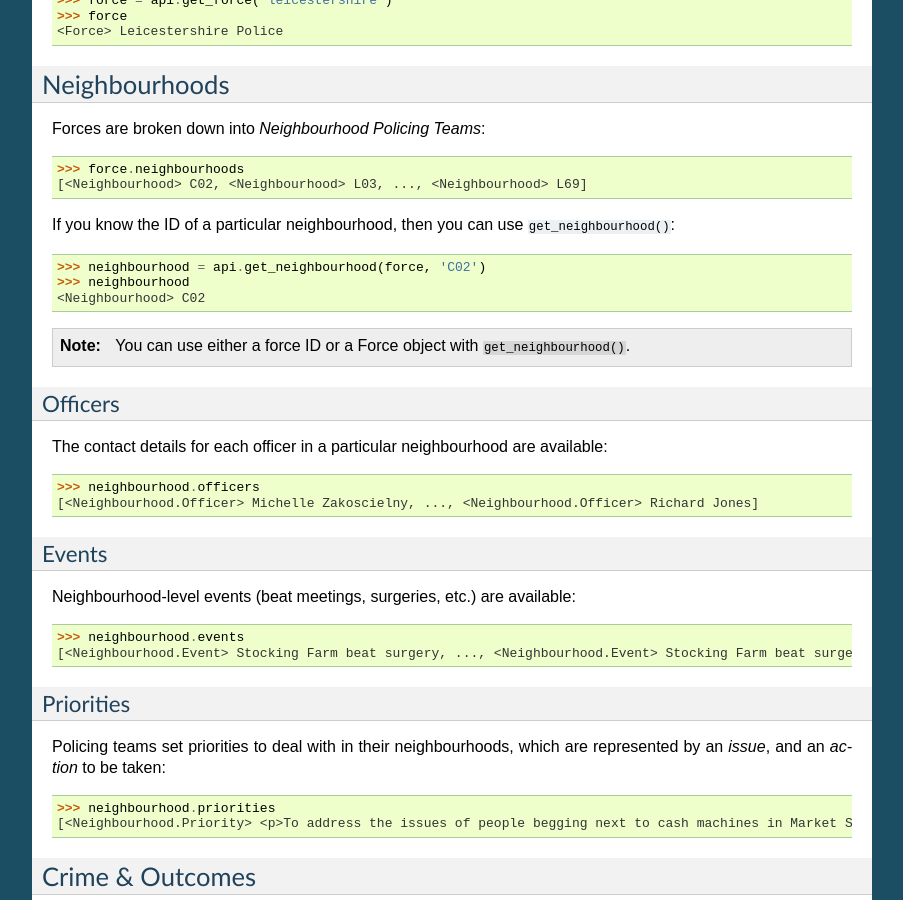
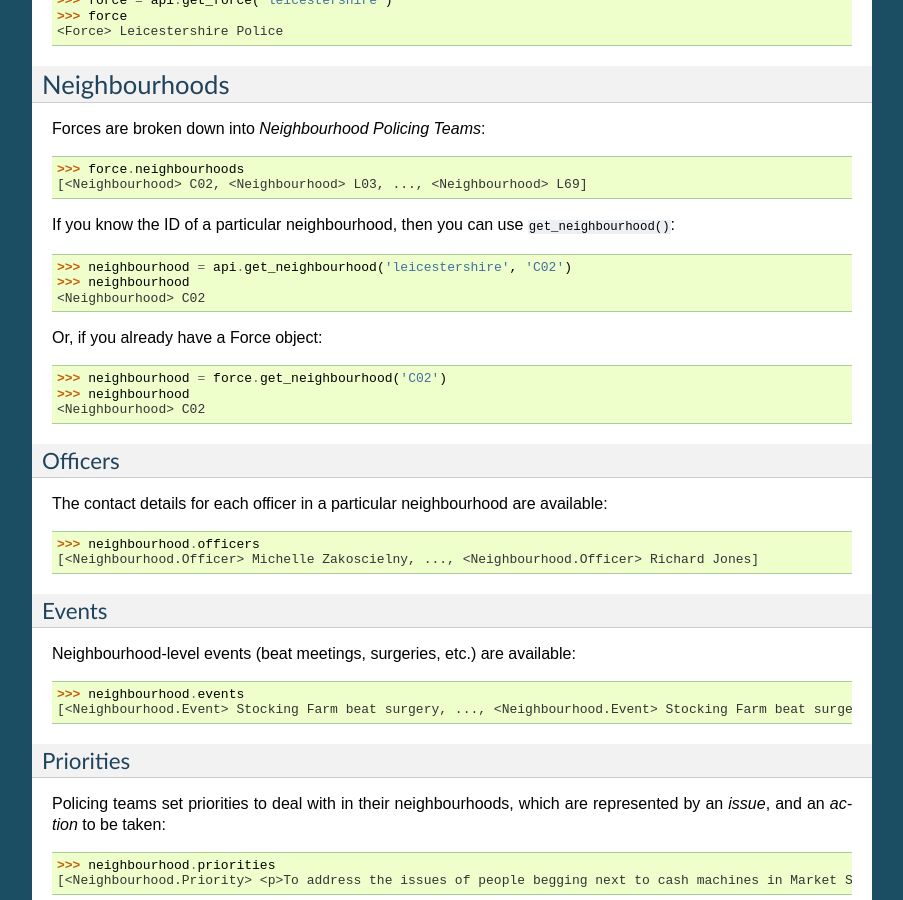
Before and after one commit to rkhleics/police-api-client-python, a Sphinx documentation site: the page built from docs/index.rst, in a window 1280 px wide and 900 px high, scrolled down 723 px. Shown: the whole window, without its empty margins (198-1101 px from the left). Built offline with Sphinx 7.4.7, drawn with Linux system fonts in a browser that asks for light colours; pages that are not in the unit, such as notebooks, are missing from menus.

Commit message:
Implement Force.get_neighbourhood() and encourage people to use it.

```diff
--- a/docs/index.rst
+++ b/docs/index.rst
@@ -53,12 +53,15 @@ Forces are broken down into *Neighbourhood Policing Teams*::
 If you know the ID of a particular neighbourhood, then you can use
 ``get_neighbourhood()``::
 
-    >>> neighbourhood = api.get_neighbourhood(force, 'C02')
+    >>> neighbourhood = api.get_neighbourhood('leicestershire', 'C02')
     >>> neighbourhood
     <Neighbourhood> C02
 
-.. note:: You can use either a force ID or a Force object with
-          ``get_neighbourhood()``.
+Or, if you already have a Force object::
+
+    >>> neighbourhood = force.get_neighbourhood('C02')
+    >>> neighbourhood
+    <Neighbourhood> C02
 
 
 Officers
```
Also changed, not shown: 1 other file.
